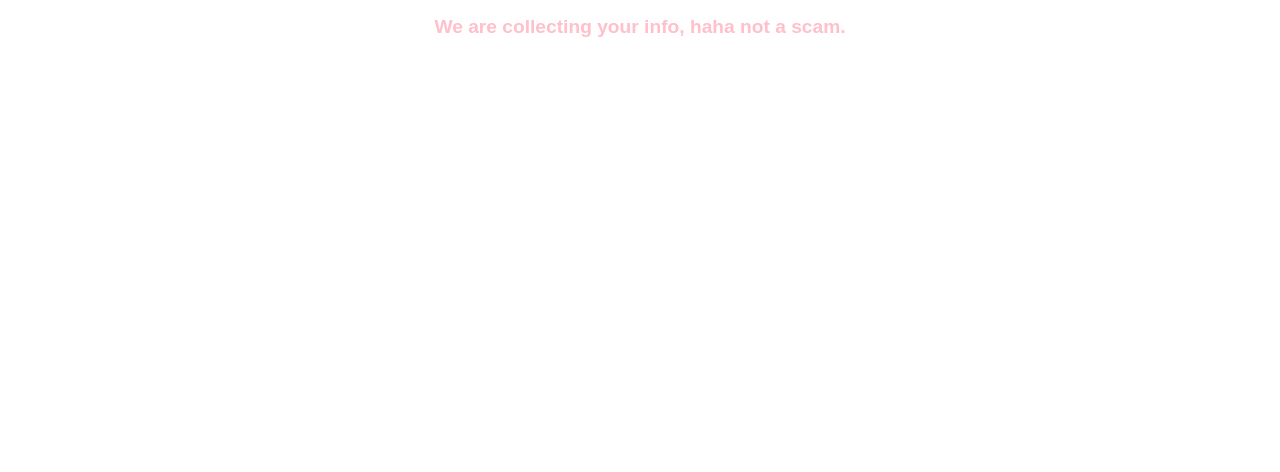
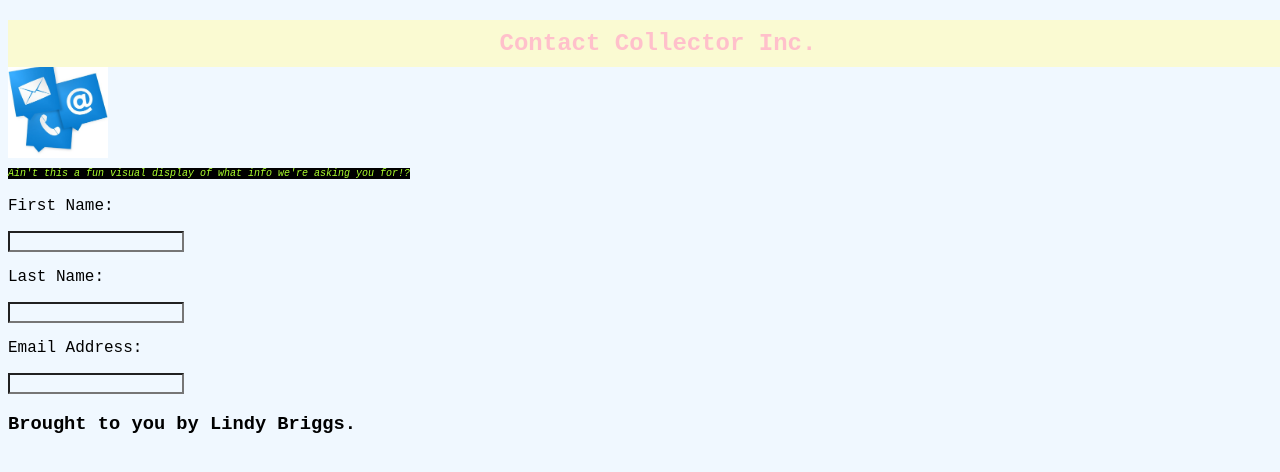
Before and after one commit to lindybriggs/activity22, a plain HTML site: page index.html in a window 1280 px wide. Drawn offline with Linux system fonts and the light colour scheme.

Commit message:
first commit, not done but getting there. need to figure out header padding and footer style

```diff
--- a/assets/style.css
+++ b/assets/style.css
@@ -1,12 +1,36 @@
+* {
+    background-color: aliceblue;
+    font-family: 'Courier New', Courier, monospace;
+}
+
 h1 {
     color:pink;
-    font-family:Arial, Helvetica, sans-serif;
-    font-size:larger;
+    font-size:largest;
     text-align: center;
-}
+    background-color: lightgoldenrodyellow;
+    padding:10px;
+    position:fixed;
+    top:0;
+    width:100%;
+}s
 
 h3 {
     color:blueviolet;
     text-align: center;
-    font-family: Arial, Helvetica, sans-serif;
+    font-size:smaller;
+    background-color: lightpink;
 }
+
+#photos {
+    text-align: center;
+    width: 100px;
+    margin-top:50px;
+}
+
+.caption {
+    color:greenyellow;
+    font-size:x-small;
+    font-style: italic;
+    background-color: black;
+    display: inline;
+}
--- a/index.html
+++ b/index.html
@@ -8,8 +8,32 @@
 <body>
     <section>
         <header>
-            <h1>We are collecting your info, haha not a scam.</h1>
+            <h1>Contact Collector Inc.</h1>
         </header>
+    </section>
+
+    <section>
+        <img id="photos" src="./assets/image.jpeg" alt="contact information graphic">
+        <br>
+        <figcaption class="caption">Ain't this a fun visual display of what info we're asking you for!? </figcaption>
+    </section>
+
+    <main>
+        <p>First Name:</p>
+        <input type="text">
+        <p>Last Name:</p>
+        <input type="text">
+        <p>Email Address:</p>
+        <input type="email" name="" id="">
+    </main>
+
+    <section>
+
+    </section>
+    <section>
+        <footer>
+            <h3>Brought to you by Lindy Briggs.</h3>
+        </footer>
     </section>
 </body>
 </html>
```
Also changed, not shown: assets/image.jpeg (added).
